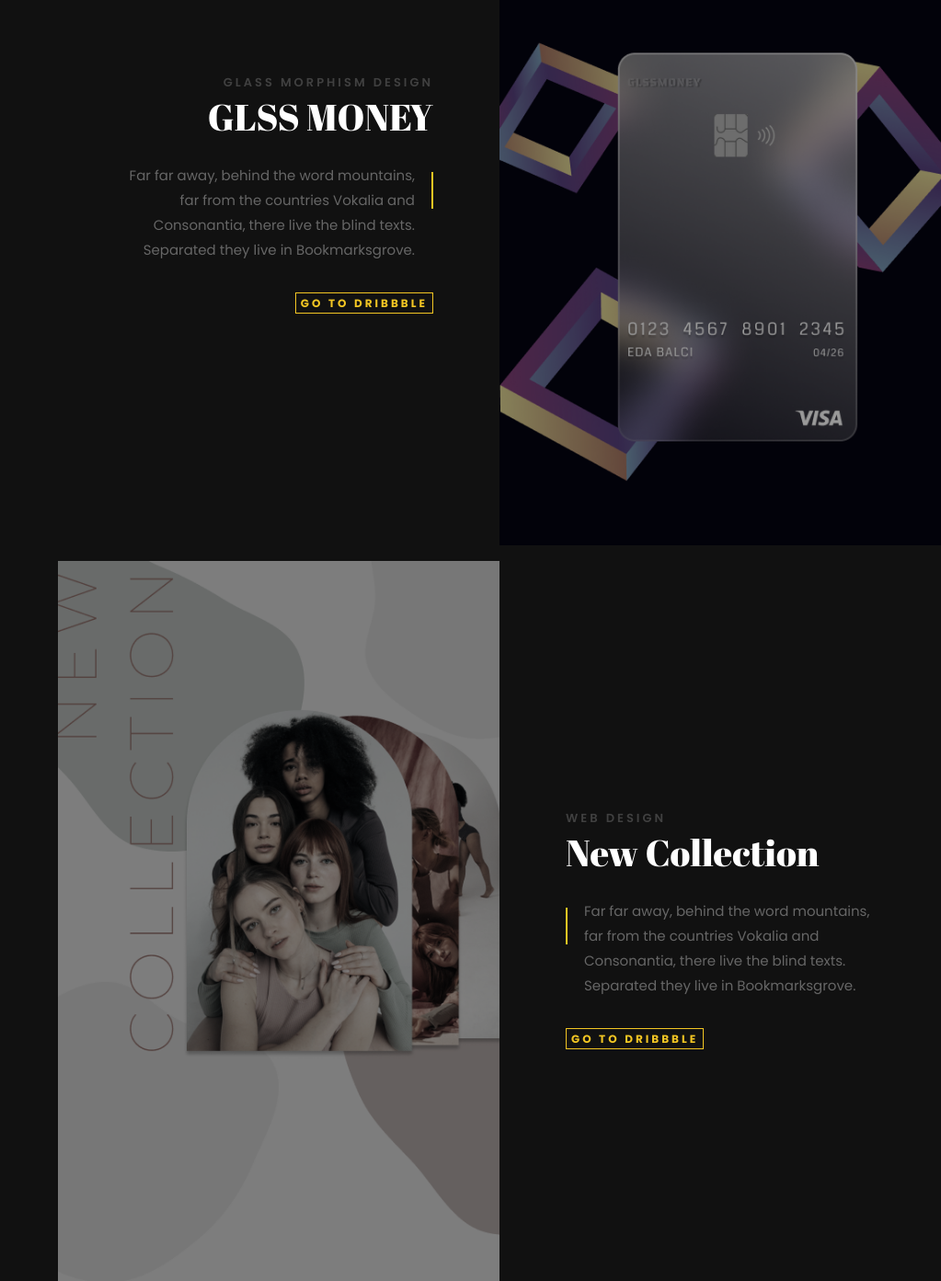
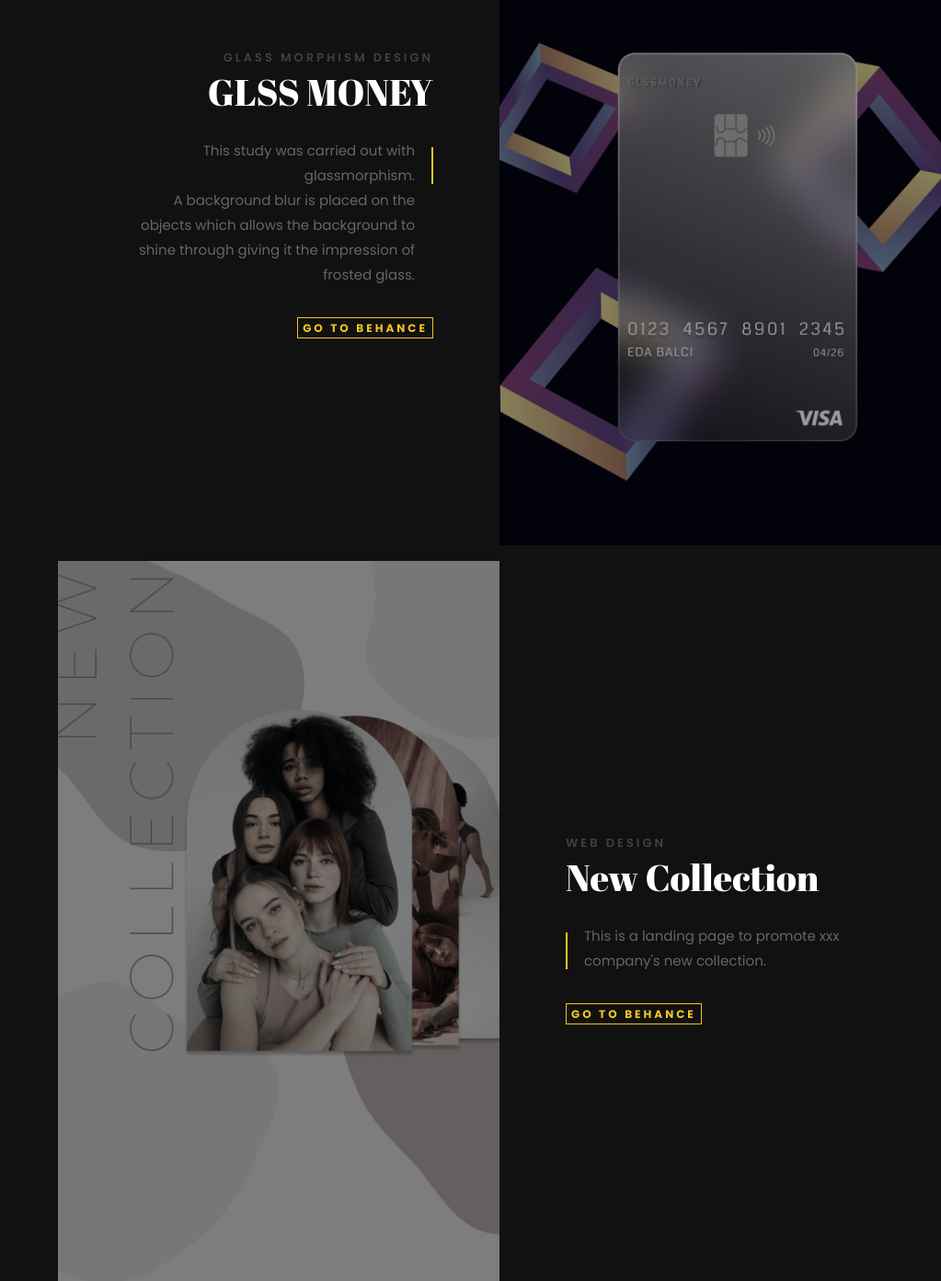
Before and after one commit to gizemay96/balci-portfolio, a plain HTML site: page index.html in a window 1280 px wide. Shown: the part 999-2392 px from the top of the page at 92% size, without its empty margins (257-1280 px from the left). Drawn offline with nearby package versions, Linux system fonts and the light colour scheme; some packages are replaced by stand-ins of ours; no server answers; a script that the page names is missing.

Commit message:
explanations have been made

```diff
--- a/index.html
+++ b/index.html
@@ -2,7 +2,7 @@
 <html lang="en">
 
 <head>
-	<title>Mostudio - Free Bootstrap 4 Template by Colorlib</title>
+	<title>Eda Balcı</title>
 	<meta charset="utf-8">
 	<meta name="viewport" content="width=device-width, initial-scale=1, shrink-to-fit=no">
 
@@ -103,10 +103,9 @@
 															target="_blank">Lemodate</a></h2>
 												</div>
 												<div class="absolute">
-													<p>Far far away, behind the word mountains, far from
-														the countries Vokalia and Consonantia, there live
-														the blind texts. Separated they live in
-														Bookmarksgrove.</p>
+													<p>
+														Lemodate is a dating app. <br> I used Figma and Adobe Illustrator for this design.
+													</p>
 												</div>
 												<p><a href="https://www.behance.net/gallery/132385677/LEMODATE-Dating-Meet-People-App-%28landing-page%29"
 														class="custom-btn" target="_blank">Go To Behance</a></p>
@@ -138,13 +137,13 @@
 															target="_blank">GLSS MONEY</a></h2>
 												</div>
 												<div class="absolute">
-													<p>Far far away, behind the word mountains, far from
-														the countries Vokalia and Consonantia, there live
-														the blind texts. Separated they live in
-														Bookmarksgrove.</p>
+													<p>
+														This study was carried out with glassmorphism. <br>
+														A background blur is placed on the objects which allows the background to shine through  giving it the impression of frosted glass.
+													</p>
 												</div>
 												<p><a href="https://www.behance.net/gallery/132385917/GLSSMONEY-%28glassmorphism-card-design%29"
-														class="custom-btn" target="_blank">Go To Dribbble</a></p>
+														class="custom-btn" target="_blank">Go To Behance</a></p>
 											</div>
 										</div>
 									</div>
@@ -173,13 +172,12 @@
 															target="_blank">New Collection</a></h2>
 												</div>
 												<div class="absolute">
-													<p>Far far away, behind the word mountains, far from
-														the countries Vokalia and Consonantia, there live
-														the blind texts. Separated they live in
-														Bookmarksgrove.</p>
+													<p>
+														This is a landing page to promote xxx company's new collection.
+													</p>
 												</div>
 												<p><a href="https://www.behance.net/gallery/132388687/NEW-COLLECTION-LANDING-PAGE?"
-														class="custom-btn" target="_blank">Go To Dribbble</a></p>
+														class="custom-btn" target="_blank">Go To Behance</a></p>
 											</div>
 										</div>
 									</div>
@@ -209,13 +207,13 @@
 													</h2>
 												</div>
 												<div class="absolute">
-													<p>Far far away, behind the word mountains, far from
-														the countries Vokalia and Consonantia, there live
-														the blind texts. Separated they live in
-														Bookmarksgrove.</p>
+													<p>
+														This application for reading to books online and offline.
+														Buy books save and read any time.
+													</p>
 												</div>
 												<p><a href="https://www.behance.net/gallery/132459805/BOOK-APP"
-														class="custom-btn" target="_blank">Go To Dribbble</a></p>
+														class="custom-btn" target="_blank">Go To Behance</a></p>
 											</div>
 										</div>
 									</div>
@@ -243,13 +241,13 @@
 															target="_blank">Travel</a></h2>
 												</div>
 												<div class="absolute">
-													<p>Far far away, behind the word mountains, far from
-														the countries Vokalia and Consonantia, there live
-														the blind texts. Separated they live in
-														Bookmarksgrove.</p>
+													<p>
+														This website for plan your vacation on the most beautiful places and enjoy
+														every moment the exclusive.
+													</p>
 												</div>
 												<p><a href="https://www.behance.net/gallery/132384875/TRAVEL-LANDING-PAGE"
-														class="custom-btn" target="_blank">Go To Dribbble</a></p>
+														class="custom-btn" target="_blank">Go To Behance</a></p>
 											</div>
 										</div>
 									</div>
```
